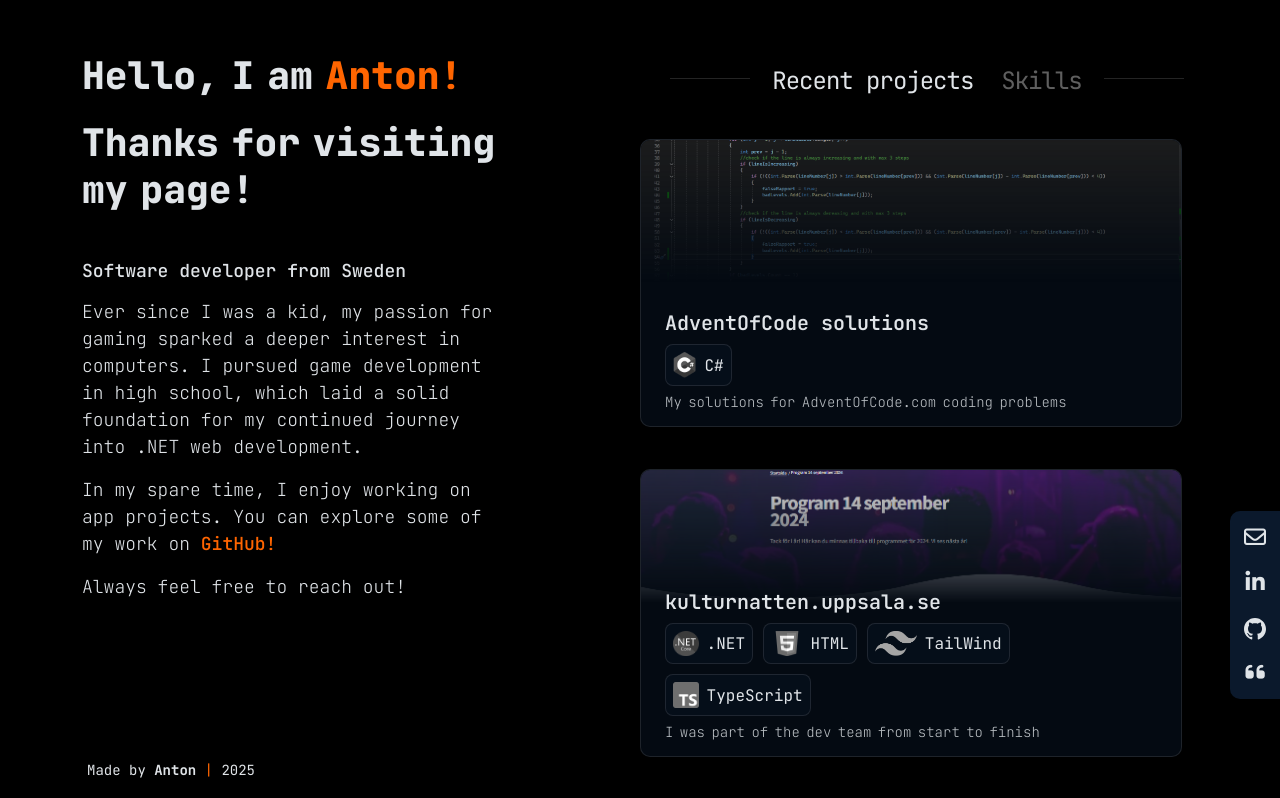
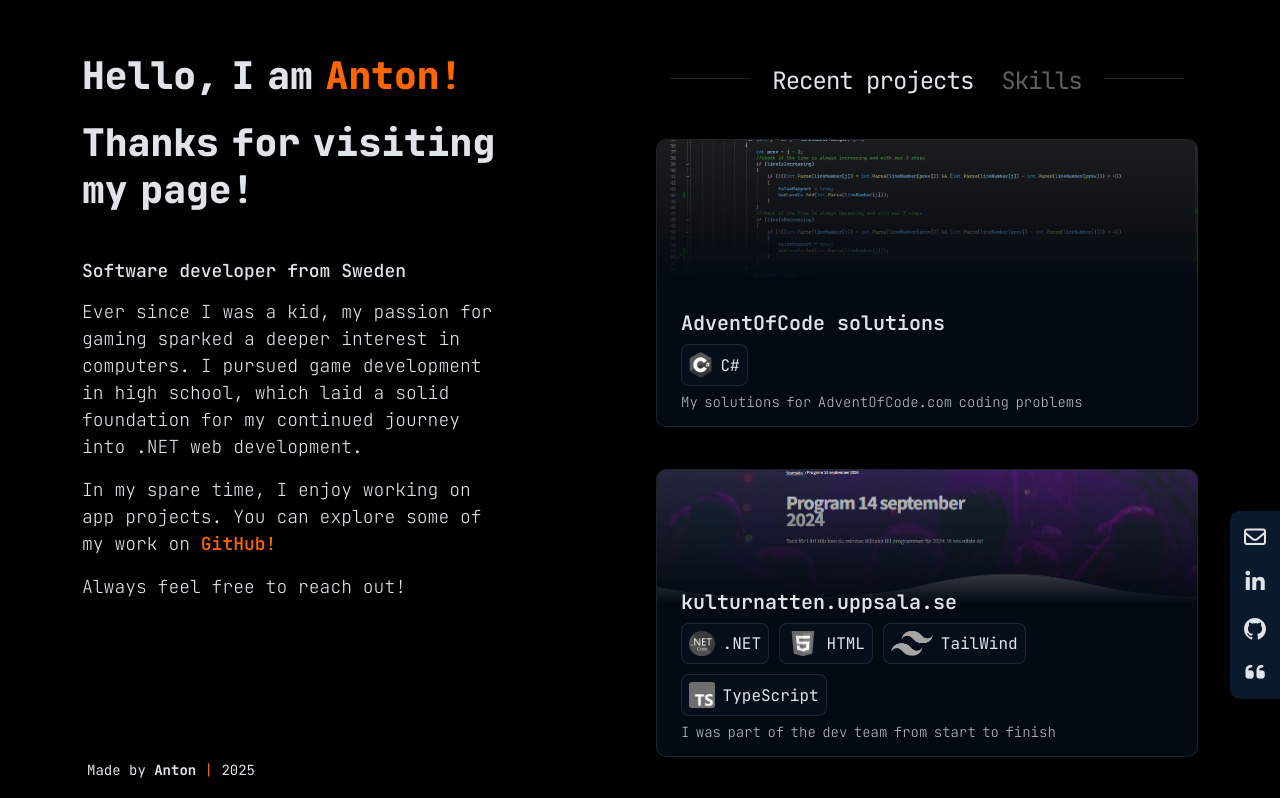
Before and after one commit to Antlin23/Portfolio, a React (Create React App) app: page / in a window 1280 px wide. Shown: the top 798 px of the page. Built offline with nearby package versions, Linux system fonts and the light colour scheme.

Commit message:
removes slide hover

```diff
--- a/src/css/App.css
+++ b/src/css/App.css
@@ -226,22 +226,6 @@ h3{
 
 
 
-@keyframes slideInProject {
-  from {
-    transform: translateX(0px);
-  }
-  to {
-    transform: translateX(-16px);
-  }
-}
-@keyframes slideOutProject {
-  from {
-    transform: translateX(-16px);
-  }
-  to {
-    transform: translateX(0px);
-  }
-}
 #projects{
   margin-top: 3rem;
   h3{
@@ -360,13 +344,6 @@ h3{
         background-color: #e0e4e8d1;
       }
     }
-    &:hover{
-      animation: slideInProject 0.3s ease forwards;
-    }
-    &:not(:hover) {
-      animation: slideOutProject 0.3s ease forwards;
-    }
-
   }
 
   @media (min-width: 1200px) {
@@ -428,10 +405,10 @@ h3{
 
 @keyframes slideIn {
   from {
-    transform: translateX(0px);
+    transform: translateX(16px);
   }
   to {
-    transform: translateX(16px);
+    transform: translateX(0px);
   }
 }
 
```
